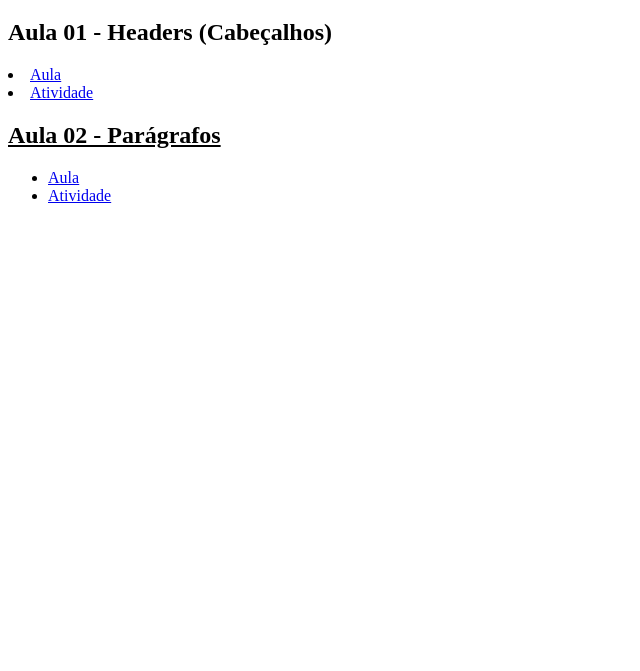
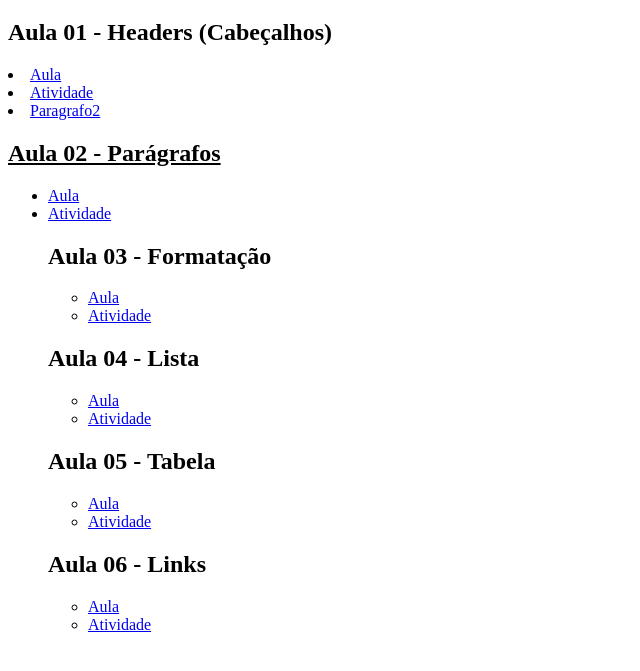
Before and after one commit to carllos39/UC2TI09, a plain HTML site: page index.html in a window 1280 px wide. Shown: the part 61-732 px from the top of the page, without its empty margins (0-640 px from the left). Drawn offline with Linux system fonts and the light colour scheme.

Commit message:
correção

```diff
--- a/index.html
+++ b/index.html
@@ -9,14 +9,37 @@
     <h1>UC2-HTML e CSS</h1>
     <h2>Aula 01 - Headers (Cabeçalhos)</h2>
     <u>
-        <li><a href="./aula/index.html">Aula</a></li>
-        <li><a href="./aula/01/atividade/atividade.html">Atividade</a></li>
+        <li><a href="./UC2TI09/aula/01/index.html">Aula</a></li>
+        <li><a href="./UC2TI09/aula/01/atividades/atividades.html">Atividade</a></li>
+        <li><a href="./UC2TI09/aula/01/pagina02.html">Paragrafo2</a></li>
+
     </ul>
 
     <h2>Aula 02 - Parágrafos</h2>
     <ul>
-        <li><a href="./aula/02/paragrafos.html">Aula</a></li>
-        <li><a href="./aula/01/atividade/atividade.html">Atividade</a></li>
+        <li><a href="./UC2TI09/aula/02/paragrafos.html">Aula</a></li>
+        <li><a href="./UC2TI09/aula/02/atividade .html">Atividade</a></li>
     </u>
+
+    <h2>Aula 03 - Formatação</h2>
+    <ul>
+        <li><a href="./UC2TI09/aula/03/formatacao.html">Aula</a></li>
+        <li><a href="./UC2TI09/aula/03/atividade/atividade.html">Atividade</a></li>
+    </ul>
+    <h2>Aula 04 - Lista</h2>
+    <ul>
+        <li><a href="./UC2TI09/aula/04/lista.html">Aula</a></li>
+        <li><a href="./UC2TI09/aula/04/atividade.html">Atividade</a></li>
+    </ul>
+    <h2>Aula 05 - Tabela </h2>
+    <ul>
+        <li><a href="./UC2TI09/aula/05/tabela.html">Aula</a></li>
+        <li><a href="./UC2TI09/aula/05/atividade/atividade.html">Atividade</a></li>
+    </ul>
+    <h2>Aula 06 - Links</h2>
+    <ul>
+        <li><a href="./UC2TI09/aula/06/link.html">Aula</a></li>
+        <li><a href="./UC2TI09/aula/06/manual_qualificacao.pdf">Atividade</a></li>
+    </ul>
 </body>
 </html>
```
Also changed, not shown: UC2TI09/aula/01/pagina03.html (deleted, +0 -12 lines).
